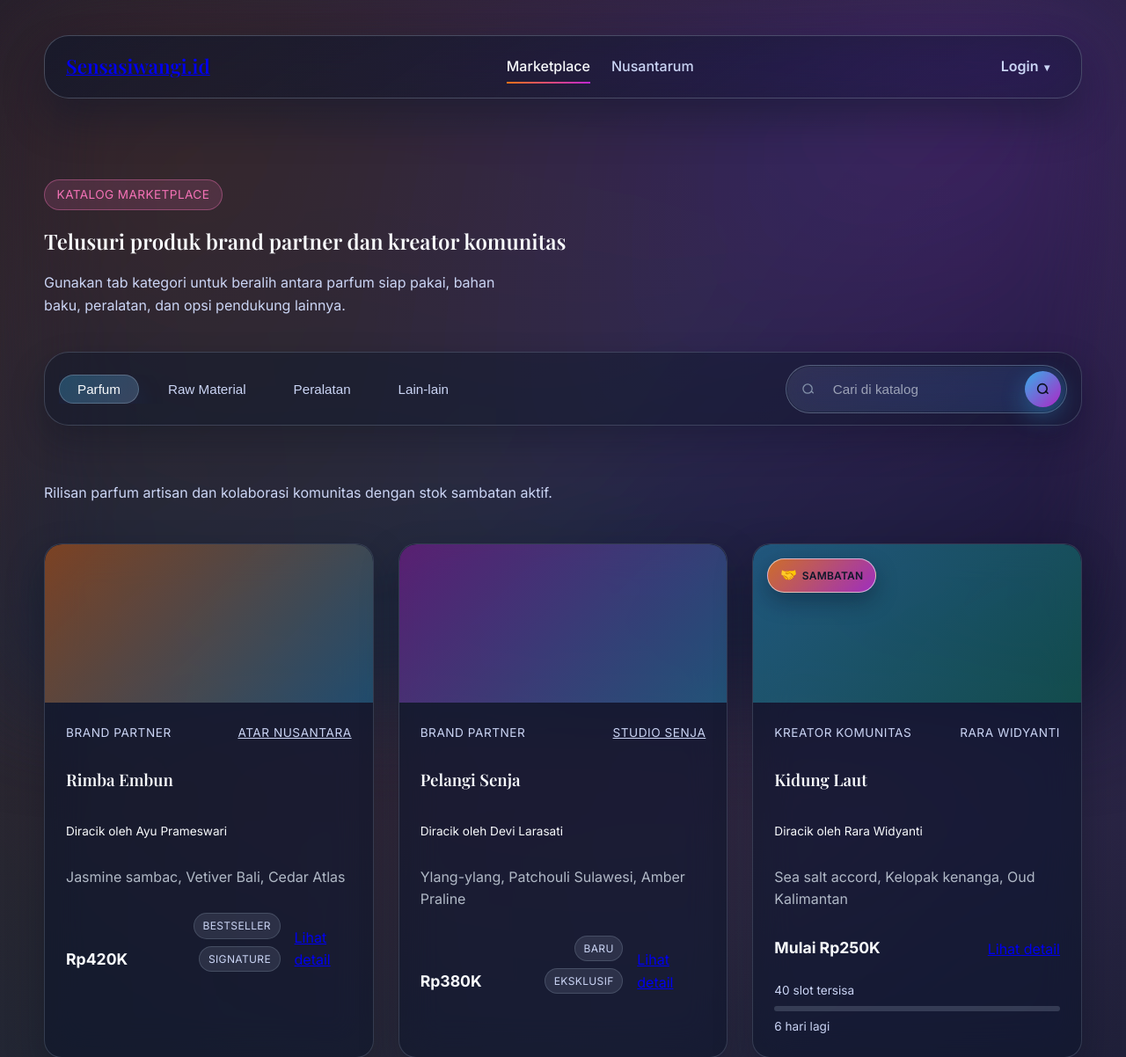
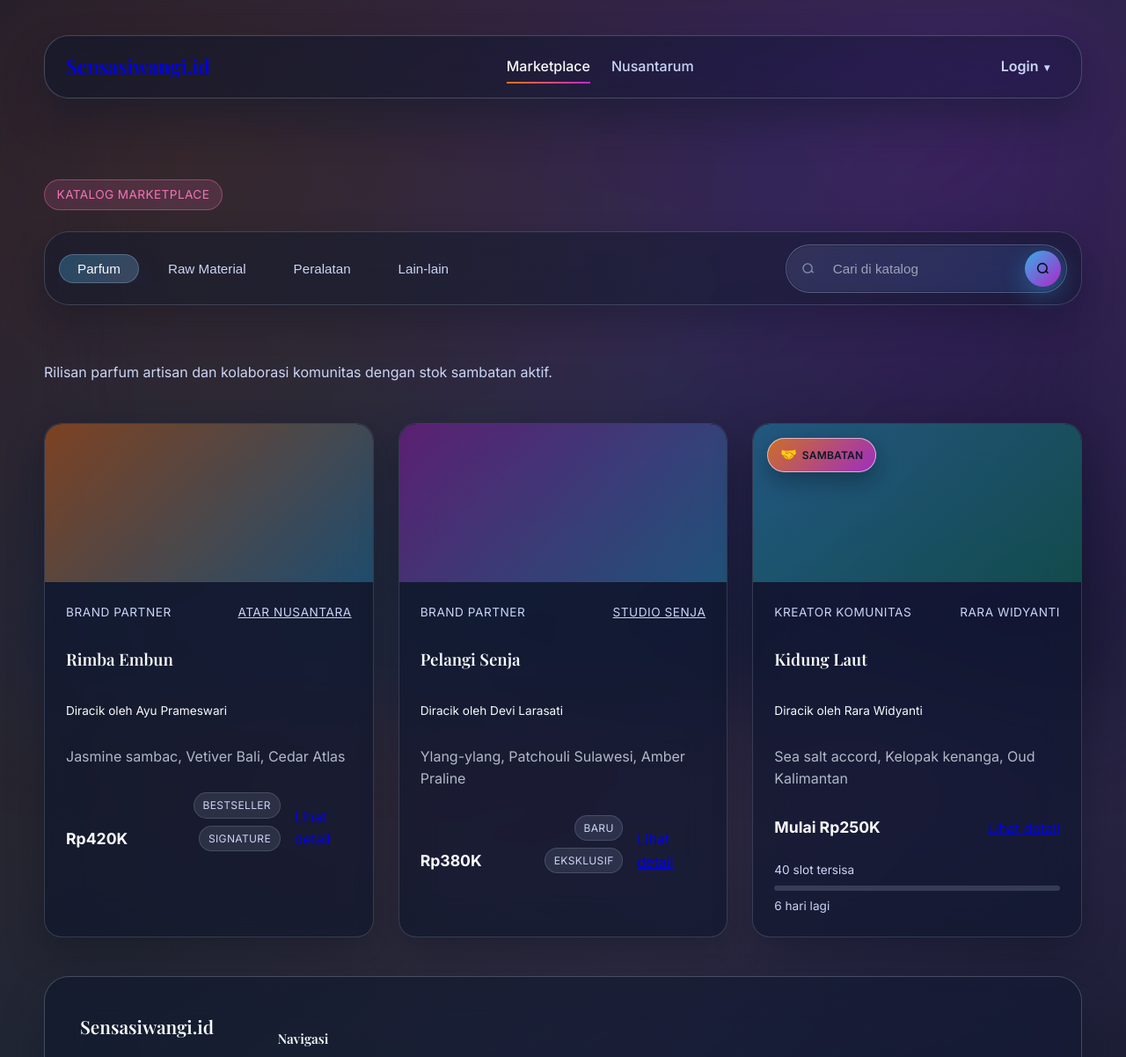
Before and after one commit to beriman/Codexswi, a FastAPI app: page /marketplace in a window 1280 px wide. Shown: the top 1202 px of the page at 88% size. Run offline with FastAPI, Linux system fonts and the light colour scheme; some libraries are stand-ins or nearby versions.

Commit message:
Remove marketplace hero copy

```diff
--- a/src/app/web/templates/marketplace.html
+++ b/src/app/web/templates/marketplace.html
@@ -5,11 +5,6 @@
   <div class="section-header">
     <div>
       <span class="badge brand">Katalog Marketplace</span>
-      <h1>Telusuri produk brand partner dan kreator komunitas</h1>
-      <p>
-        Gunakan tab kategori untuk beralih antara parfum siap pakai, bahan baku, peralatan, dan opsi
-        pendukung lainnya.
-      </p>
     </div>
   </div>
 
```
